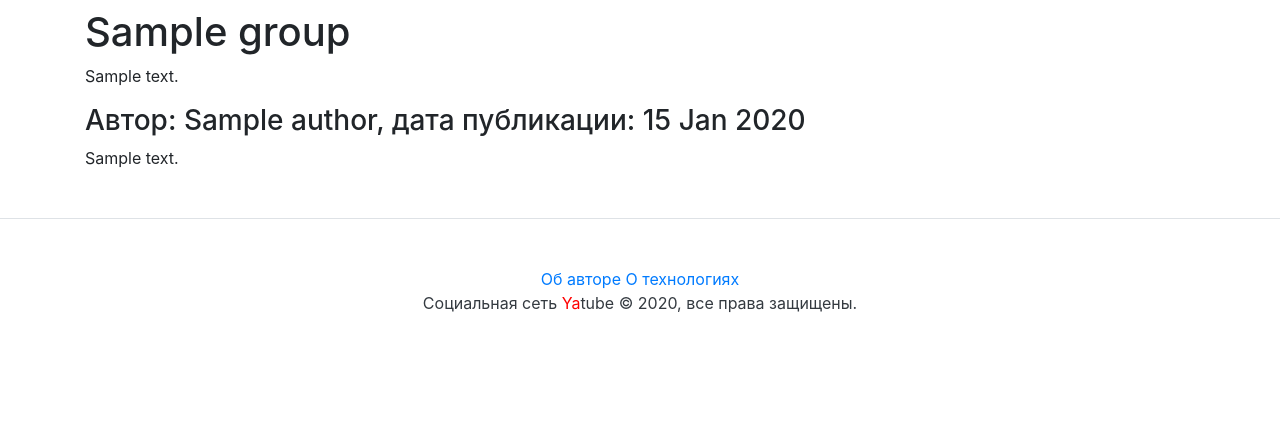
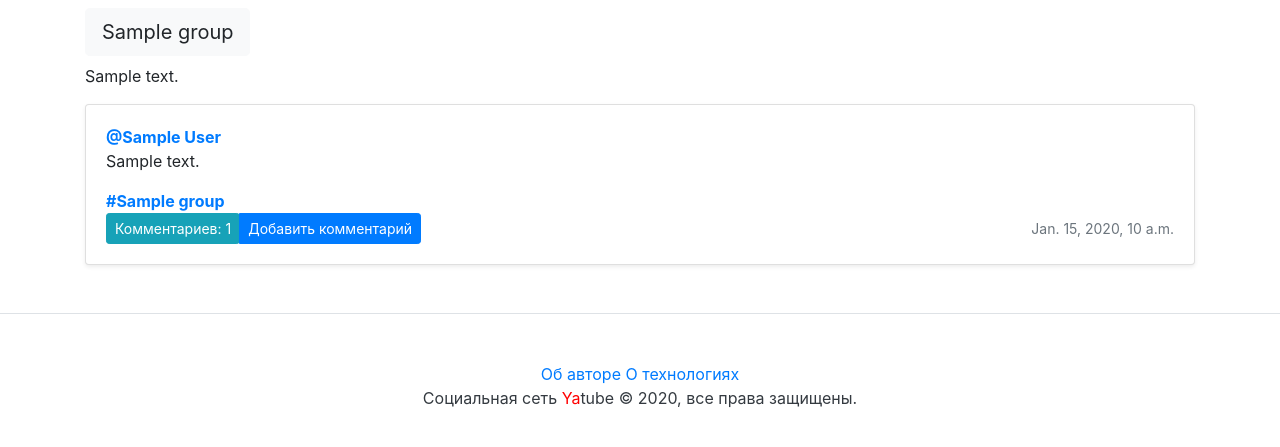
Before and after one commit to arsban/yatubeproject_hw05_final, a Django app: template yatube/templates/group.html in a window 1280 px wide. Shown: the part 56-503 px from the top of the page. Run offline with Django 3.2, Linux system fonts and the light colour scheme; the template is opened without the code that fills it: most values are stand-ins (such as "Sample title", 1, 10 or a date in 2020); some libraries are stand-ins or nearby versions.

Commit message:
осталось придать большим названиям рамки и цвет на некоторых старницах

```diff
--- a/yatube/posts/urls.py
+++ b/yatube/posts/urls.py
@@ -17,7 +17,7 @@ urlpatterns = [
         name='post_edit'
     ),
     path(
-        '<username>/<int:post_id>/comment/',
+        '<str:username>/<int:post_id>/comment/',
         views.add_comment,
         name='add_comment'
     ),
--- a/yatube/templates/follow.html
+++ b/yatube/templates/follow.html
@@ -1,7 +1,7 @@
 {% extends "base.html" %}
 {% load static %}
 {% block title %}Мои подписки{% endblock %}
-{% block header %}Мои подписки{% endblock %}
+{% block header %}<a class="btn btn-lg btn-light">Мои подписки</a>{% endblock %}
 {% block content %}
     <div class="container">
       {% include "includes/menu.html" with follow=True %}
--- a/yatube/templates/group.html
+++ b/yatube/templates/group.html
@@ -1,6 +1,6 @@
 {% extends "base.html" %}
 {% block title %}Записи сообщества {{ group.title }} {% endblock %}
-{% block header %}<h1>{{ group.title }}</h1> {% endblock %}
+{% block header %}<h1 class="btn btn-lg btn-light">{{ group.title }}</h1> {% endblock %}
 {% block content %}
     <p>{{ group.description }}</p>
     {% for post in posts %}
@@ -8,8 +8,11 @@
           {% thumbnail post.image "960x339" crop="center" upscale=True as im %}
           <img class="card-img" src="{{ im.url }}">
           {% endthumbnail %}
-    <h3>Автор: {{ post.author.get_full_name }}, дата публикации: {{ post.pub_date|date:"d M Y" }}</h3>
-    <p>{{ post.text|linebreaksbr }}</p>
+          {% for post in page %}
+          {% include "includes/post_item.html" with post=post %}
+          {% endfor %}
+    <!--<h3>Автор: {{ post.author.get_full_name }}, дата публикации: {{ post.pub_date|date:"d M Y" }}</h3>-->
+    <!--<p>{{ post.text|linebreaksbr }}</p>-->
     {% endfor %}
 
     {% if page.has_other_pages %}
--- a/yatube/templates/includes/comments.html
+++ b/yatube/templates/includes/comments.html
@@ -3,13 +3,16 @@
 
 {% if user.is_authenticated %}
   <div class="card my-4">
-    <form method="post">
+    <form method="post" action="{% url 'add_comment' author.username post.id %}">
       {% csrf_token %}
       <h5 class="card-header">Добавить комментарий:</h5>
       <div class="card-body">
         <div class="form-group">
           {{ form.text|addclass:"form-control" }}
         </div>
+        {% for error in form.text.errors %}
+        <div class="error-block mt-2"><i class="bi bi-exclamation"></i> {{ error }}</div>
+        {% endfor %}
         <button type="submit" class="btn btn-primary">Отправить</button>
       </div>
     </form>
@@ -27,6 +30,7 @@
         >{{ item.author.username }}</a>
       </h5>
       <p>{{ item.text|linebreaksbr }}</p>
+      <small class="text-muted">{{ item.created|date:"d M Y" }}</small>
     </div>
   </div>
 {% endfor %}
--- a/yatube/templates/includes/post_item.html
+++ b/yatube/templates/includes/post_item.html
@@ -30,7 +30,7 @@
             Комментариев: {{ post.comments.count }}
             </a>
           </div>
-        <a class="btn btn-sm btn-primary" href="{% url 'add_comment' post.author.username post.id %}" role="button">
+        <a class="btn btn-sm btn-primary" href="{% url 'post' post.author.username post.id %}" role="button">
           Добавить комментарий
         </a>
 
--- a/yatube/templates/index.html
+++ b/yatube/templates/index.html
@@ -1,7 +1,7 @@
 {% extends "base.html" %}
 {% load static %}
 {% block title %}Последние обновления на сайте{% endblock %}
-{% block header %}Последние обновления на сайте{% endblock %}
+{% block header %}<a class="btn btn-lg btn-light">Последние обновления на сайте</a>{% endblock %}
 {% load thumbnail %}
 {% block content %}
     <div class="container">
```
Also changed, not shown: yatube/posts/views.py (+8 -2 lines).
